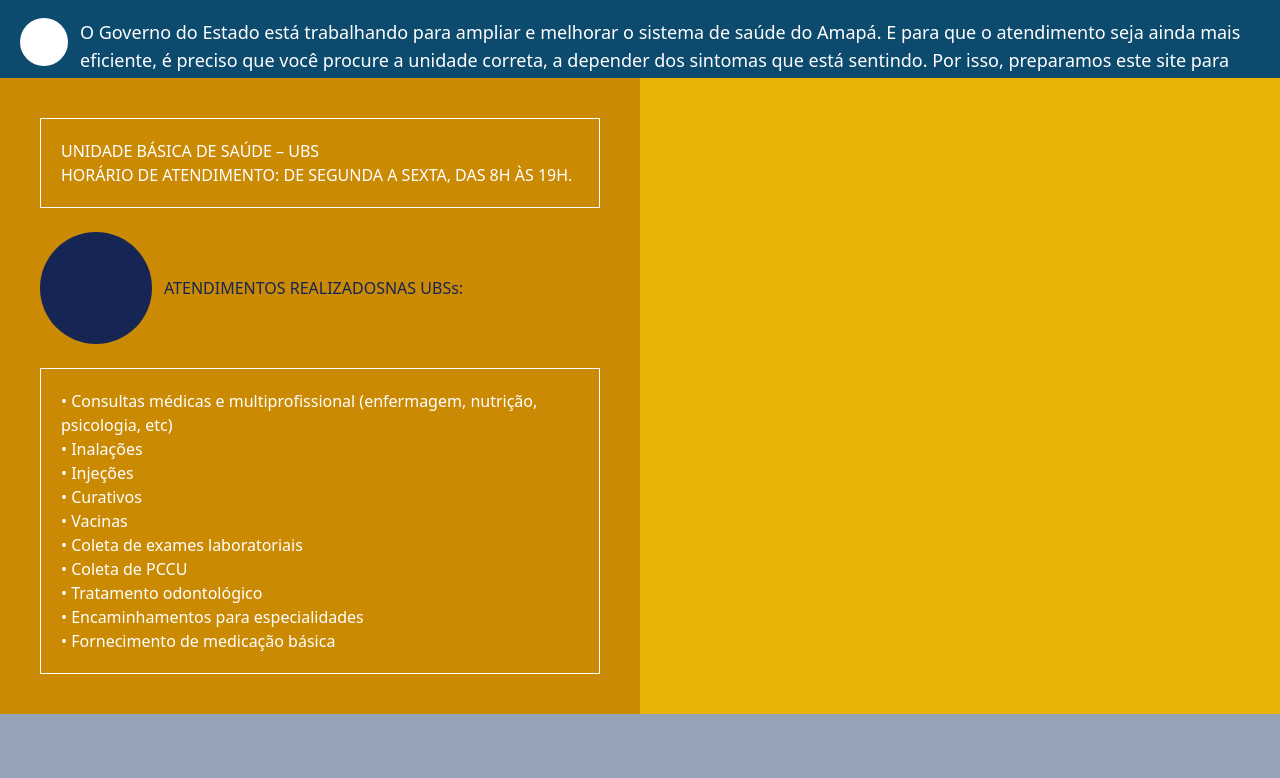
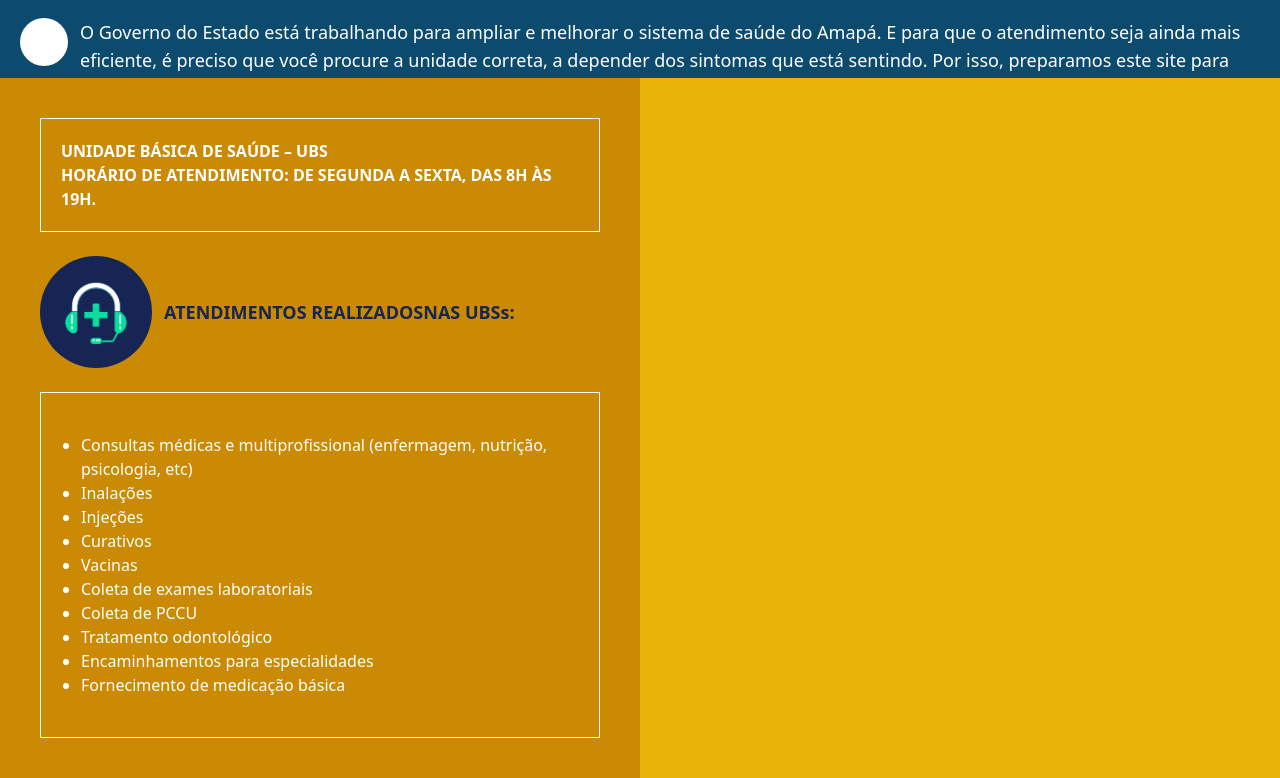
Before and after one commit to eneudes/freelance-hotsite, a plain HTML site: page index.html in a window 1280 px wide. Shown: the part 835-1613 px from the top of the page. Before the commit the page ends 1549 px from the top, so only its background shows below. Drawn offline with nearby package versions, Linux system fonts and the light colour scheme.

Commit message:
alinhando divs

```diff
--- a/index.html
+++ b/index.html
@@ -13,16 +13,18 @@
     <script src="tailwind.config.js"></script>
     <title>hotsite</title>
   </head>
-  <body class="font-Inter bg-slate-400">
-    <div class="container mx-auto"> <!--div container-->
+  <body class="font-Inter bg-slate-400 box-border">
+    <div class="container mx-auto max-w-full "> <!--div container-->
       <!--inicio do header-->
       <header class="w-full h-72 flex bg-sky-900 justify-between items-center">
+
         <div class="w-2/6 pl-10">
-          <h1 class="text-5xl font-black text-slate-50 uppercase">
+          <h1 class="md:text-4xl font-black text-slate-50 uppercase">
             SAIBA QUAL
             UNIDADE DE SAÚDE
             PROCURAR:</h1>
         </div>
+
         <div class="w-2/6 flex items-center justify-center">
           <div
             class="size-64 bg-slate-50 rounded-full flex justify-center items-center">
@@ -32,15 +34,18 @@
               class="size-32">
           </div>
         </div>
-        <div class="pr-10">
+
+        <nav class="w-2/6 ">
           <ul class="flex justify-around gap-3">
-            <a href="#">
+
               <li
                 class="size-28 rounded-full bg-teal-500 flex justify-center items-center">
+                <a href="#">
                 <img src="./assets/icons/monitor.png" alt="#"
-                  class="size-[85px]">
+                  class="size-[85px] max-w-full">
+                  </a>
               </li>
-            </a>
+
             <a href="#">
               <li
                 class="size-28 rounded-full bg-teal-500 flex justify-center items-center">
@@ -62,9 +67,8 @@
                   class="size-[85px]">
               </li>
             </a>
-
           </ul>
-        </div>
+        </nav>
       </header>
       <!--inicio do nav-->
       <nav class="w-full">
@@ -127,26 +131,28 @@
       </main>
       <section class="flex">
         <div class="w-1/2 p-10 flex flex-col gap-6 bg-yellow-600">
-          <p class="border border-white p-5 text-white">
+          <p class="border border-white p-5 text-white font-bold">
             UNIDADE BÁSICA DE SAÚDE – UBS<br/>
             HORÁRIO DE ATENDIMENTO: DE SEGUNDA A SEXTA, DAS 8H ÀS 19H.</p>
           <div class="flex gap-3 items-center">
-            <span class="size-28 p-6 bg-blue-950 rounded-full"></span>
-            <h2 class="text-blue-950">ATENDIMENTOS
+            <span class="size-28 p-6 bg-blue-950 rounded-full">
+              <img src="assets/icons/fone.png" alt="#">
+            </span>
+            <h2 class="text-blue-950 text-lg font-extrabold">ATENDIMENTOS
               REALIZADOSNAS UBSs:</h2>
           </div>
-          <ul class="border border-white text-white p-5">
-            <li>• Consultas médicas e multiprofissional (enfermagem, nutrição,
+          <ul class="border border-white text-white p-10 list-disc">
+            <li>Consultas médicas e multiprofissional (enfermagem, nutrição,
               psicologia, etc) </li>
-            <li>• Inalações </li>
-            <li>• Injeções </li>
-            <li>• Curativos </li>
-            <li>• Vacinas </li>
-            <li>• Coleta de exames laboratoriais</li>
-            <li>• Coleta de PCCU </li>
-            <li>• Tratamento odontológico</li>
-            <li>• Encaminhamentos para especialidades</li>
-            <li>• Fornecimento de medicação básica</li>
+            <li>Inalações </li>
+            <li>Injeções </li>
+            <li>Curativos </li>
+            <li>Vacinas </li>
+            <li>Coleta de exames laboratoriais</li>
+            <li>Coleta de PCCU </li>
+            <li>Tratamento odontológico</li>
+            <li>Encaminhamentos para especialidades</li>
+            <li>Fornecimento de medicação básica</li>
           </ul>
         </div>
         <div class="w-1/2 bg-yellow-500">
```
